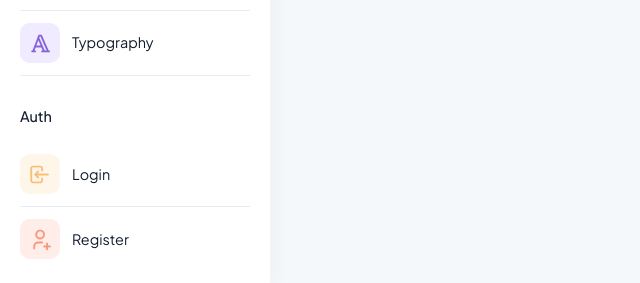
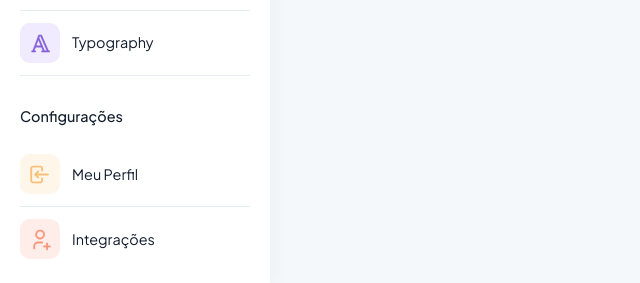
Before and after one commit to Brunohvg/Notiflix, a Django app: page /dashboard/ in a window 1280 px wide. Shown: the part 517-800 px from the top of the page, without its empty margins (0-640 px from the left). Run offline with Django 5.2, Linux system fonts and the light colour scheme; some libraries are stand-ins or nearby versions.

Commit message:
alterações

```diff
--- a/templates/pages/index.html
+++ b/templates/pages/index.html
@@ -80,18 +80,18 @@
                         </li>
                         <li class="nav-small-cap">
                           <i class="ti ti-dots nav-small-cap-icon fs-5"></i>
-                          <span class="hide-menu">Auth</span>
+                          <span class="hide-menu">Configurações</span>
                         </li>
                         <li class="sidebar-item">
-                          <a class="sidebar-link sidebar-link warning-hover-bg" href="./authentication-login.html" aria-expanded="false">
+                          <a class="sidebar-link sidebar-link warning-hover-bg" href="{% url 'app_profile:profile' %}" aria-expanded="false">
                             <span class="aside-icon p-2 bg-light-warning rounded-3"><i class="ti ti-login fs-7 text-warning"></i></span>
-                            <span class="hide-menu ms-2 ps-1">Login</span>
+                            <span class="hide-menu ms-2 ps-1">Meu Perfil</span>
                           </a>
                         </li>
                         <li class="sidebar-item">
                           <a class="sidebar-link sidebar-link danger-hover-bg" href="./authentication-register.html" aria-expanded="false">
                             <span class="aside-icon p-2 bg-light-danger rounded-3"><i class="ti ti-user-plus fs-7 text-danger"></i></span>
-                            <span class="hide-menu ms-2 ps-1">Register</span>
+                            <span class="hide-menu ms-2 ps-1">Integrações</span>
                           </a>
                         </li>
                         <li class="nav-small-cap">
```
Also changed, not shown: app_profile/templates/app_profile/blocos/form-registrar.html (added), 1 other file.
